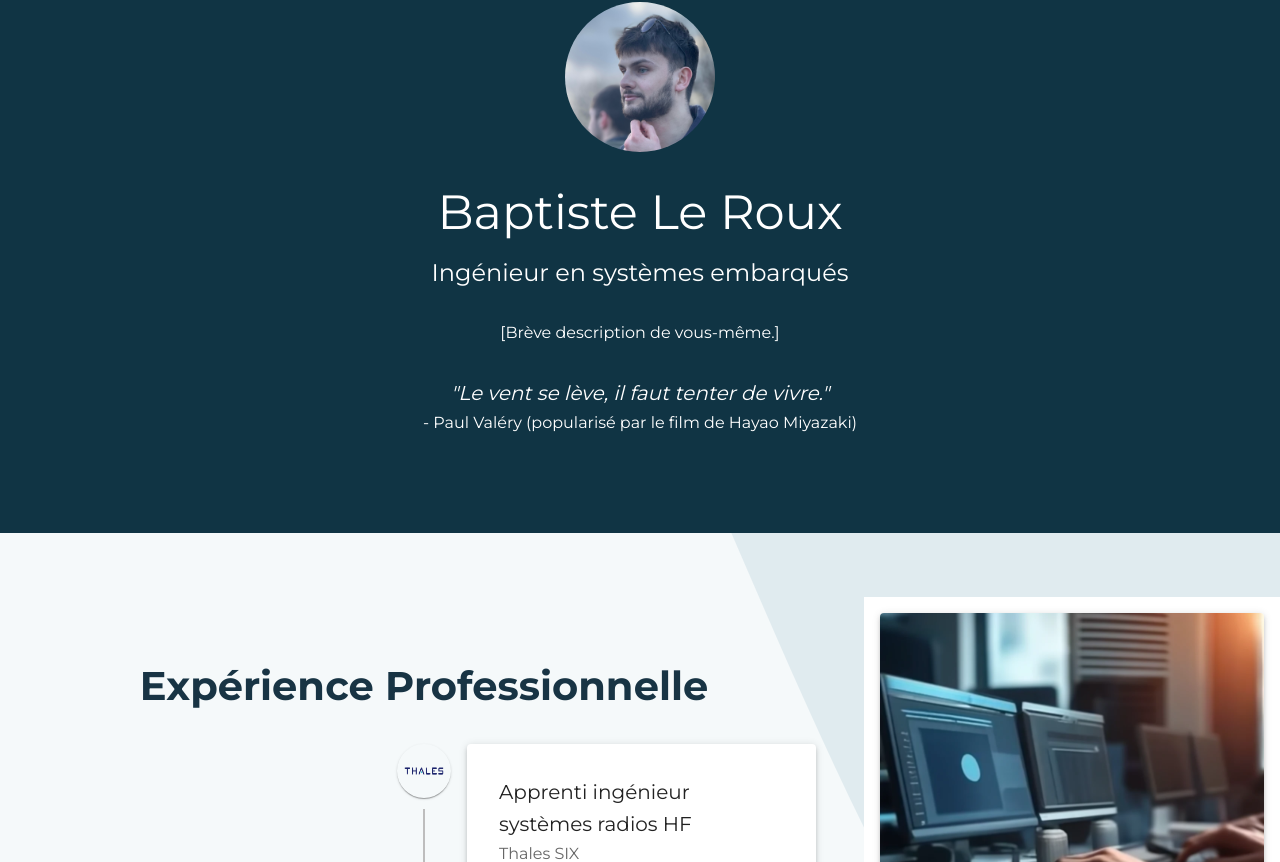
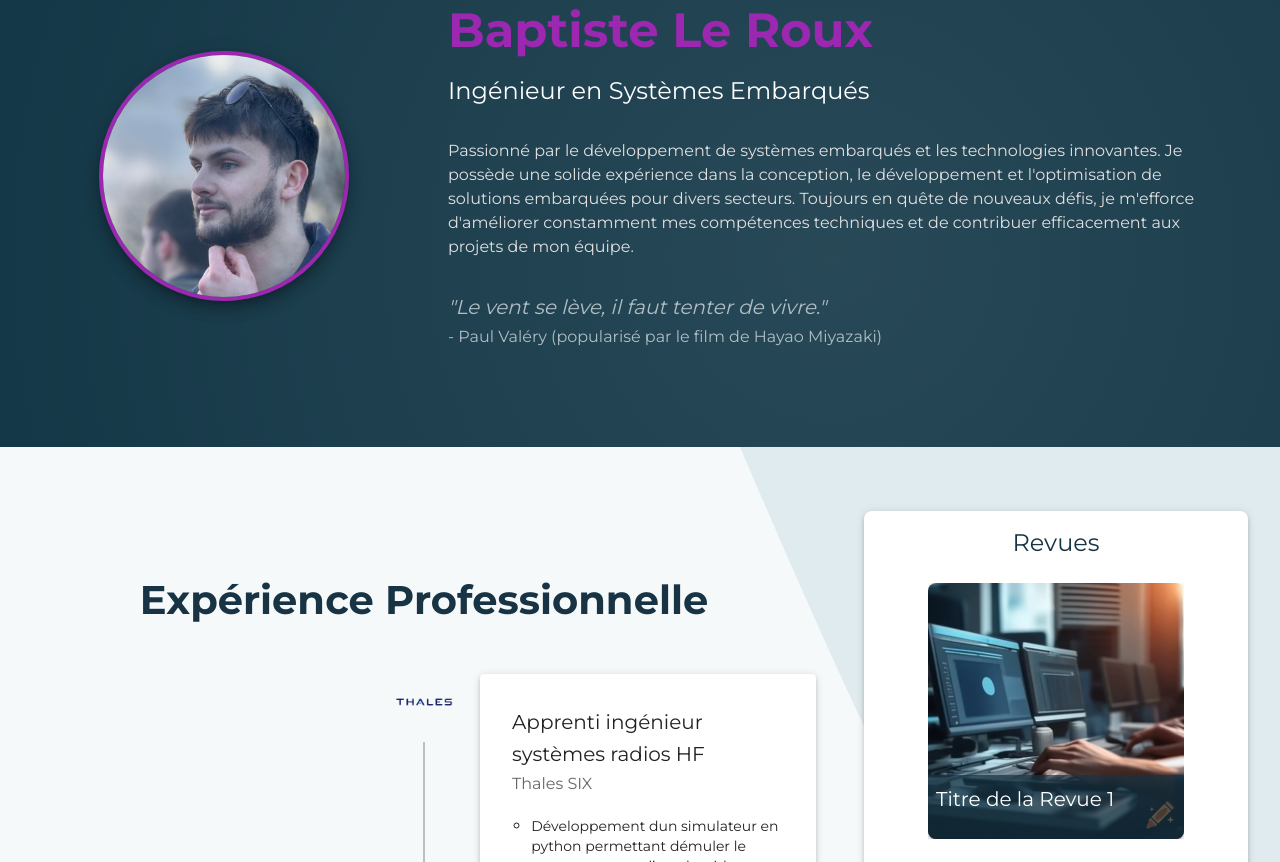
Before and after one commit to baptiste-lrx/my-portfolio, a React (Create React App) app: page / in a window 1280 px wide. Shown: the part 158-1020 px from the top of the page. Built offline with nearby package versions, Linux system fonts and the light colour scheme.

Commit message:
updtate framework - portfolio's sctructure

```diff
--- a/src/components/Experience.js
+++ b/src/components/Experience.js
@@ -1,6 +1,6 @@
 // src/components/Experience.js
 import React from 'react';
-import { Typography, Box, Paper, useTheme } from '@mui/material';
+import { Typography, Box, Paper, useTheme, useMediaQuery } from '@mui/material';
 import {
   Timeline,
   TimelineItem,
@@ -8,7 +8,6 @@ import {
   TimelineConnector,
   TimelineContent,
   TimelineOppositeContent,
-  TimelineDot,
 } from '@mui/lab';
 
 import { motion } from 'framer-motion';
@@ -39,7 +38,8 @@ const experiences = [
     description: [
       'Prototypage d’un casque EEG avec deux électrodes mobiles',
       'IHM de contrôle et d’analyse en PyQt et Firmware du casque en C++ embarqué',
-      'Amélioration d’un code existant pour contrôler un drone par la pensée',],
+      'Amélioration d’un code existant pour contrôler un drone par la pensée',
+    ],
   },
   {
     company: 'Thales DMS',
@@ -53,7 +53,7 @@ const experiences = [
     ],
   },
   {
-    company: 'Grange du ToulBoss',
+    company: 'Restaurant Grange du ToulBoss',
     logo: logo3,
     period: 'Avril 2021 - Aout 2021',
     role: 'Crêpier en restauration',
@@ -67,15 +67,22 @@ const experiences = [
 
 function Experience() {
   const theme = useTheme();
+  const isSmallScreen = useMediaQuery(theme.breakpoints.down('sm'));
 
   return (
     <Section id="experience">
-      <Typography variant="h4" align="center" gutterBottom sx={{ color: '#183444' }}>
+      <Typography
+        variant="h4"
+        align="center"
+        gutterBottom
+        sx={{ color: '#183444', marginBottom: '2rem' }}
+      >
         Expérience Professionnelle
       </Typography>
       <Timeline position="alternate">
         {experiences.map((exp, index) => (
           <TimelineItem key={index}>
+            {/* Contenu Opposé (Période) */}
             <TimelineOppositeContent
               sx={{ m: 'auto 0' }}
               align={index % 2 === 0 ? 'right' : 'left'}
@@ -84,22 +91,46 @@ function Experience() {
             >
               <Typography variant="subtitle2">{exp.period}</Typography>
             </TimelineOppositeContent>
+
+            {/* Séparateur avec Logo Agrandi */}
             <TimelineSeparator>
+              {/* Connecteur Avant */}
               {index !== 0 && <TimelineConnector />}
-              <TimelineDot
+
+              {/* Conteneur du Logo avec Animation */}
+              <motion.div
+                initial={{ opacity: 0, scale: 0.5 }}
+                whileInView={{ opacity: 1, scale: 1 }}
+                viewport={{ once: true }}
+                transition={{ duration: 0.6, delay: index * 0.2 }}
+              >
+                <Box
                   sx={{
-                  p: 0,
-                  backgroundColor: 'transparent',
+                    display: 'flex',
+                    alignItems: 'center',
+                    justifyContent: 'center',
+                    width: 80, // Taille agrandie du conteneur
+                    height: 80,
+                    margin: '0 auto', // Centrer horizontalement
                   }}
                 >
                   <img
                     src={exp.logo}
                     alt={`Logo de ${exp.company}`}
-                  style={{ width: 50, height: 50, borderRadius: '50%' }}
+                    style={{
+                      width: '90%', // Ajuster la taille de l'image pour une meilleure visibilité
+                      height: '90%',
+                      objectFit: 'contain', // S'assurer que l'image conserve son aspect ratio
+                    }}
                   />
-              </TimelineDot>
+                </Box>
+              </motion.div>
+
+              {/* Connecteur Après */}
               {index !== experiences.length - 1 && <TimelineConnector />}
             </TimelineSeparator>
+
+            {/* Contenu Principal (Rôle, Entreprise, Description) */}
             <TimelineContent sx={{ py: '12px', px: 2 }}>
               <motion.div
                 initial={{ opacity: 0, x: index % 2 === 0 ? -50 : 50 }}
@@ -122,6 +153,7 @@ function Experience() {
                   <Typography variant="subtitle1" color="text.secondary">
                     {exp.company}
                   </Typography>
+                  {/* Description sous forme de liste */}
                   <ul style={{ marginTop: '1rem', paddingLeft: '1.2rem' }}>
                     {exp.description.map((item, idx) => (
                       <li key={idx} style={{ marginBottom: '0.5rem' }}>
--- a/src/components/Profile.js
+++ b/src/components/Profile.js
@@ -1,74 +1,155 @@
 // src/components/Profile.js
 import React from 'react';
 import { Typography, Avatar, Grid, useTheme, Box } from '@mui/material';
+import { motion } from 'framer-motion';
 import Section from './Section';
 
-// Importation de l'image de fond (assurez-vous que le chemin est correct)
-import backgroundImage from '../assets/images/shley-tree-1-1920x1080.png'; // Remplacez par le chemin réel
-// Importation de votre photo de profil
+// Importation de votre photo de profil depuis 'public'
 import profileImage from '../assets/profil/profil.jpeg'; // Remplacez par le chemin réel
 
 function Profile() {
   const theme = useTheme();
 
-  const textColor = theme.palette.getContrastText(theme.palette.primary.main);
+  // Détection des petits écrans pour ajuster les styles
+  const isSmallScreen = useTheme().breakpoints.down('sm');
+
+  // Variantes d'animation pour Framer Motion
+  const containerVariants = {
+    hidden: {},
+    visible: {
+      transition: {
+        staggerChildren: 0.3, // Délai entre les animations des enfants
+      },
+    },
+  };
+
+  const itemVariants = {
+    hidden: { opacity: 0, y: 50 },
+    visible: { opacity: 1, y: 0, transition: { duration: 0.6, ease: 'easeOut' } },
+  };
+
+  const avatarVariants = {
+    hidden: { scale: 0 },
+    visible: { scale: 1, transition: { duration: 0.8, ease: 'easeOut' } },
+    hover: {
+      scale: 1.05,
+      rotate: 5, // Légère rotation lors du survol
+      boxShadow: theme.shadows[12],
+      transition: { duration: 0.3 },
+    },
+  };
 
   return (
     <Section
       id="profile"
       noMarginTop
       sx={{
+        position: 'relative',
         backgroundColor: '#103444',
-        //backgroundImage: `url(${backgroundImage})`,
-        //backgroundSize: 'cover',
-        //backgroundPosition: 'center',
-        //backgroundRepeat: 'no-repeat',
-        position: 'relative',
-        padding: '6rem 0',
-        color: textColor,
+        padding: '6rem 2rem',
+        color: theme.palette.getContrastText('#103444'),
+        overflow: 'hidden',
       }}
     >
-      <Grid container spacing={4} direction="column" alignItems="center">
-        <Grid item>
+      {/* Décorations ou éléments graphiques optionnels */}
+      <Box
+        sx={{
+          position: 'absolute',
+          top: '-10%',
+          left: '-10%',
+          width: '150%',
+          height: '150%',
+          background: 'radial-gradient(circle at center, rgba(255,255,255,0.1), transparent)',
+          zIndex: 1,
+        }}
+      />
+
+      <Grid
+        container
+        spacing={4}
+        alignItems="center"
+        justifyContent="center"
+        position="relative"
+        zIndex={2}
+        direction={{ xs: 'column', md: 'row' }} // Column sur petits écrans, Row sur moyens et grands
+      >
+        {/* Photo de Profil Animée */}
+        <Grid item xs={12} md={4} sx={{ textAlign: { xs: 'center', md: 'right' }, paddingLeft: { md: '2rem' } }}>
+          <motion.div
+            variants={avatarVariants}
+            initial="hidden"
+            animate="visible"
+            whileHover="hover"
+          >
             <Avatar
-            alt="Votre Nom"
+              alt="Baptiste Le Roux"
               src={profileImage}
-            sx={{ width: 150, height: 150 }}
+              sx={{
+                width: { xs: 200, md: 250 },
+                height: { xs: 200, md: 250 },
+                border: `4px solid ${theme.palette.secondary.main}`,
+                boxShadow: theme.shadows[10],
+                transition: 'transform 0.3s ease-in-out',
+                margin: isSmallScreen ? '0 auto' : '0', // Centrer sur petits écrans
+              }}
             />
+          </motion.div>
         </Grid>
-        <Grid item xs={12} sm={8}>
+
+        {/* Informations de Profil Animées */}
+        <Grid item xs={12} md={8} sx={{ paddingRight: { md: '2rem' } }}>
+          <motion.div
+            variants={containerVariants}
+            initial="hidden"
+            animate="visible"
+          >
+            <motion.div variants={itemVariants}>
               <Typography
                 variant="h3"
                 gutterBottom
                 sx={{
-              textAlign: 'center',
+                  textAlign: { xs: 'center', md: 'left' },
+                  fontWeight: 700,
+                  color: theme.palette.secondary.main,
                 }}
               >
                 Baptiste Le Roux
               </Typography>
+            </motion.div>
+
+            <motion.div variants={itemVariants}>
               <Typography
                 variant="h5"
                 sx={{
-              textAlign: 'center',
+                  textAlign: { xs: 'center', md: 'left' },
+                  color: '#ffffff',
                 }}
               >
-            Ingénieur en systèmes embarqués
+                Ingénieur en Systèmes Embarqués
               </Typography>
+            </motion.div>
+
+            <motion.div variants={itemVariants}>
               <Typography
                 variant="body1"
                 sx={{
                   marginTop: '2rem',
-              textAlign: 'center',
+                  textAlign: { xs: 'center', md: 'left' },
+                  color: '#e0e0e0',
                 }}
               >
-            [Brève description de vous-même.]
+                Passionné par le développement de systèmes embarqués et les technologies innovantes. Je possède une solide expérience dans la conception, le développement et l'optimisation de solutions embarquées pour divers secteurs. Toujours en quête de nouveaux défis, je m'efforce d'améliorer constamment mes compétences techniques et de contribuer efficacement aux projets de mon équipe.
               </Typography>
+            </motion.div>
+
+            <motion.div variants={itemVariants}>
               <Box sx={{ mt: 4 }}>
                 <Typography
                   variant="h6"
                   sx={{
                     fontStyle: 'italic',
-                textAlign: 'center',
+                    textAlign: { xs: 'center', md: 'left' },
+                    color: '#b0bec5',
                   }}
                 >
                   "Le vent se lève, il faut tenter de vivre."
@@ -76,12 +157,15 @@ function Profile() {
                 <Typography
                   variant="subtitle1"
                   sx={{
-                textAlign: 'center',
+                    textAlign: { xs: 'center', md: 'left' },
+                    color: '#b0bec5',
                   }}
                 >
                   - Paul Valéry (popularisé par le film de Hayao Miyazaki)
                 </Typography>
               </Box>
+            </motion.div>
+          </motion.div>
         </Grid>
       </Grid>
     </Section>
--- a/src/components/Projects.js
+++ b/src/components/Projects.js
@@ -1,50 +1,53 @@
 // src/components/Projects.js
 import React from 'react';
-import { Typography, Card, CardContent, CardMedia, Button, Box } from '@mui/material';
+import { Typography, Card, CardContent, CardMedia, Button, Box, useTheme } from '@mui/material'; // Ajout de useTheme
 import GitHubIcon from '@mui/icons-material/GitHub';
 import Slider from 'react-slick';
 import { motion } from 'framer-motion';
 import 'slick-carousel/slick/slick.css';
 import 'slick-carousel/slick/slick-theme.css';
+import image1 from '../assets/images/test2.png'; // Assurez-vous que le chemin est correct
 
 // Liste des projets
 const projects = [
   {
     title: 'Détection d\'objets avec Raspberry Pi',
     description: 'Un projet qui utilise OpenCV et un Raspberry Pi pour détecter des objets en temps réel.',
-    image: '/assets/projects/raspberry-pi-opencv.jpg',
+    image: image1,
     link: 'https://github.com/votre-utilisateur/detection-objets-raspberrypi',
   },
   {
     title: 'Application Mobile de Contrôle de Drones',
     description: 'Développement d\'une application mobile pour contrôler des drones à distance.',
-    image: '/assets/projects/drone-control-app.jpg',
+    image: image1,
     link: 'https://github.com/votre-utilisateur/controle-drone-app',
   },
   {
     title: 'Système Domotique avec Arduino',
     description: 'Création d\'un système domotique pour contrôler les lumières et les volets via Arduino.',
-    image: '/assets/projects/arduino-home-automation.jpg',
+    image: image1,
     link: 'https://github.com/votre-utilisateur/domotique-arduino',
   },
   // Ajoutez d'autres projets ici
 ];
 
 function Projects() {
+  const theme = useTheme();
+
   // Paramètres du carousel
   const settings = {
     dots: true,
     infinite: projects.length > 3, // Infini si plus de 3 projets
     speed: 500,
-    slidesToShow: 3,
+    slidesToShow: Math.min(projects.length, 3),
     slidesToScroll: 1,
-    centerMode: projects.length > 3, // Centre si plus de 3 projets
-    centerPadding: '0',
+    centerMode: false, // Désactiver centerMode pour éviter les effets de flou
+    arrows: true, // Ajouter les flèches de navigation
     responsive: [
       {
         breakpoint: 960, // Tablets
         settings: {
-          slidesToShow: 2,
+          slidesToShow: Math.min(projects.length, 2),
           centerMode: false,
         },
       },
@@ -61,12 +64,22 @@ function Projects() {
   // Variants pour Framer Motion
   const cardVariants = {
     initial: {
+      opacity: 0,
+      y: 50,
+      scale: 0.95,
+    },
+    whileInView: {
+      opacity: 1,
+      y: 0,
       scale: 1,
-      boxShadow: '0px 2px 10px rgba(0, 0, 0, 0.1)',
+      transition: {
+        duration: 0.6,
+        ease: 'easeOut',
+      },
     },
     hover: {
       scale: 1.05,
-      boxShadow: '0px 4px 20px rgba(0, 0, 0, 0.2)',
+      boxShadow: theme.shadows[12],
       transition: {
         duration: 0.3,
         ease: 'easeInOut',
@@ -75,17 +88,19 @@ function Projects() {
   };
 
   return (
-    <Box sx={{ width: '100%', padding: '2rem 0' }}> {/* Réduit le padding vertical */}
-      <Typography variant="h4" align="center" gutterBottom sx={{ color: '#183444' }}>
+    <Box sx={{ width: '100%', padding: '2rem 0' }}>
+      <Typography variant="h4" align="center" gutterBottom sx={{ color: '#183444', marginBottom: '2rem' }}>
         Projets Personnels
       </Typography>
       <Slider {...settings}>
         {projects.map((project, index) => (
-          <Box key={index} px={1}> {/* Réduit le padding horizontal */}
+          <Box key={index} px={1}>
             <motion.div
+              variants={cardVariants}
               initial="initial"
+              whileInView="whileInView"
               whileHover="hover"
-              variants={cardVariants}
+              viewport={{ once: true }}
             >
               <Card
                 sx={{
@@ -96,17 +111,20 @@ function Projects() {
                   display: 'flex',
                   flexDirection: 'column',
                   justifyContent: 'space-between',
-                  // height: 'auto', // Assure une hauteur automatique
+                  height: '100%', // Assure une hauteur uniforme
                 }}
               >
+                {/* CardMedia directement sans Box */}
                 <CardMedia
                   component="img"
-                  height="120" // Réduit la hauteur de l'image
+                  height="180" // Ajustez la hauteur selon vos besoins
                   image={project.image}
-                  alt={`Image du ${project.title}`}
-                  sx={{ objectFit: 'cover' }} // Assure que l'image couvre bien la zone sans distorsion
+                  alt={`Image du projet ${project.title}`}
+                  sx={{
+                    objectFit: 'cover', // 'cover' pour que l'image couvre toute la zone sans déformation
+                  }}
                 />
-                <CardContent sx={{ padding: '1rem 1.5rem' }}> {/* Réduit le padding */}
+                <CardContent sx={{ padding: '1rem 1.5rem' }}>
                   <Typography variant="h6" gutterBottom sx={{ color: '#183444', fontSize: '1.2rem' }}>
                     {project.title}
                   </Typography>
@@ -114,7 +132,7 @@ function Projects() {
                     {project.description}
                   </Typography>
                 </CardContent>
-                <Box sx={{ textAlign: 'center', paddingBottom: '0.5rem' }}> {/* Réduit le padding en bas */}
+                <Box sx={{ textAlign: 'center', paddingBottom: '0.5rem' }}>
                   <Button
                     variant="contained"
                     color="secondary"
@@ -125,7 +143,7 @@ function Projects() {
                       textTransform: 'none',
                       fontWeight: 'bold',
                       '&:hover': {
-                        backgroundColor: theme => theme.palette.secondary.dark,
+                        backgroundColor: theme.palette.secondary.dark,
                       },
                     }}
                   >
--- a/src/components/Sidebar.js
+++ b/src/components/Sidebar.js
@@ -9,8 +9,7 @@ import { motion } from 'framer-motion';
 function Sidebar() {
   const theme = useTheme();
 
-  // Importation des images des revues
-
+  // Données des revues
   const journals = [
     {
       title: 'Titre de la Revue 1',
@@ -23,46 +22,85 @@ function Sidebar() {
       link: 'https://lien-vers-revue-2.com',
     },
     {
-      title: 'Titre de la Revue 2',
+      title: 'Titre de la Revue 3',
       image: image1,
-      link: 'https://lien-vers-revue-2.com',
+      link: 'https://lien-vers-revue-3.com',
     },
     {
-      title: 'Titre de la Revue 2',
+      title: 'Titre de la Revue 4',
       image: image2,
-      link: 'https://lien-vers-revue-2.com',
+      link: 'https://lien-vers-revue-4.com',
     },
-    // ...
+    {
+      title: 'Titre de la Revue 1',
+      image: image1,
+      link: 'https://lien-vers-revue-1.com',
+    },
+    // Ajoutez d'autres revues ici
   ];
+
+  // Variantes pour les animations
+  const cardVariants = {
+    hidden: { opacity: 0, y: 50 },
+    visible: (custom) => ({
+      opacity: 1,
+      y: 0,
+      transition: { delay: custom * 0.2, duration: 0.6, ease: 'easeOut' },
+    }),
+    hover: { scale: 1.05, boxShadow: theme.shadows[6] },
+  };
 
   return (
     <Box
       sx={{
-        padding: '1rem',
+        padding: {
+          xs: '0.5rem', // Petite marge sur les petits écrans
+          sm: '1rem',
+          md: '1rem 4rem', // Top/Bot: 1rem, Left/Right: 4rem pour aligner avec MainContent
+        },
         backgroundColor: theme.palette.background.paper,
+        borderRadius: '8px',
+        boxShadow: theme.shadows[3],
+        marginRight: {
+          xs: '0', // Pas de marge sur les petits écrans
+          md: '2rem', // 2rem de marge sur les écrans moyens et grands
+        },
+        transition: 'margin 0.3s ease-in-out, padding 0.3s ease-in-out',
       }}
     >
+      <Typography
+        variant="h5"
+        gutterBottom
+        sx={{ color: '#183444', textAlign: 'center', marginBottom: '1.5rem' }}
+      >
+        Revues
+      </Typography>
       {journals.map((journal, index) => (
+        <motion.div
+          key={index}
+          custom={index}
+          initial="hidden"
+          whileInView="visible"
+          viewport={{ once: true, amount: 0.2 }}
+          variants={cardVariants}
+          whileHover="hover"
+          style={{ marginBottom: '1.5rem', cursor: 'pointer', overflow: 'hidden' }}
+        >
+          <Link href={journal.link} target="_blank" rel="noopener" underline="none">
             <Card
-          key={index}
               sx={{
-            marginBottom: '1.5rem',
                 position: 'relative',
                 overflow: 'hidden',
-            cursor: 'pointer',
+                width: '100%', // Occuper toute la largeur de la sidebar
+                borderRadius: '8px',
                 boxShadow: theme.shadows[3],
-            '&:hover': {
-              boxShadow: theme.shadows[6],
-            },
-            width: '100%', // Occuper toute la largeur de la sidebar
+                transition: 'box-shadow 0.3s ease-in-out',
               }}
             >
-          <Link href={journal.link} target="_blank" rel="noopener" underline="none">
-            <motion.div whileHover={{ scale: 1.05 }} style={{ overflow: 'hidden' }}>
               <CardMedia
                 component="img"
                 image={journal.image}
-                alt={journal.title}
+                alt={`Image de la revue ${journal.title}`}
                 sx={{
                   width: '100%',
                   height: 'auto', // Ajuster la hauteur automatiquement
@@ -75,16 +113,16 @@ function Sidebar() {
                   bottom: 0,
                   left: 0,
                   right: 0,
-                  backgroundColor: 'rgba(0, 0, 0, 0.6)',
+                  backgroundColor: 'rgba(24,52,68,0.7)',
                   color: '#fff',
                   padding: '0.5rem',
                 }}
               >
                 <Typography variant="h6">{journal.title}</Typography>
               </CardContent>
+            </Card>
+          </Link>
         </motion.div>
-          </Link>
-        </Card>
       ))}
     </Box>
   );
```
Also changed, not shown: src/components/Education.js (+36 -24 lines). Lines whose indentation alone changed are shown as unchanged.
